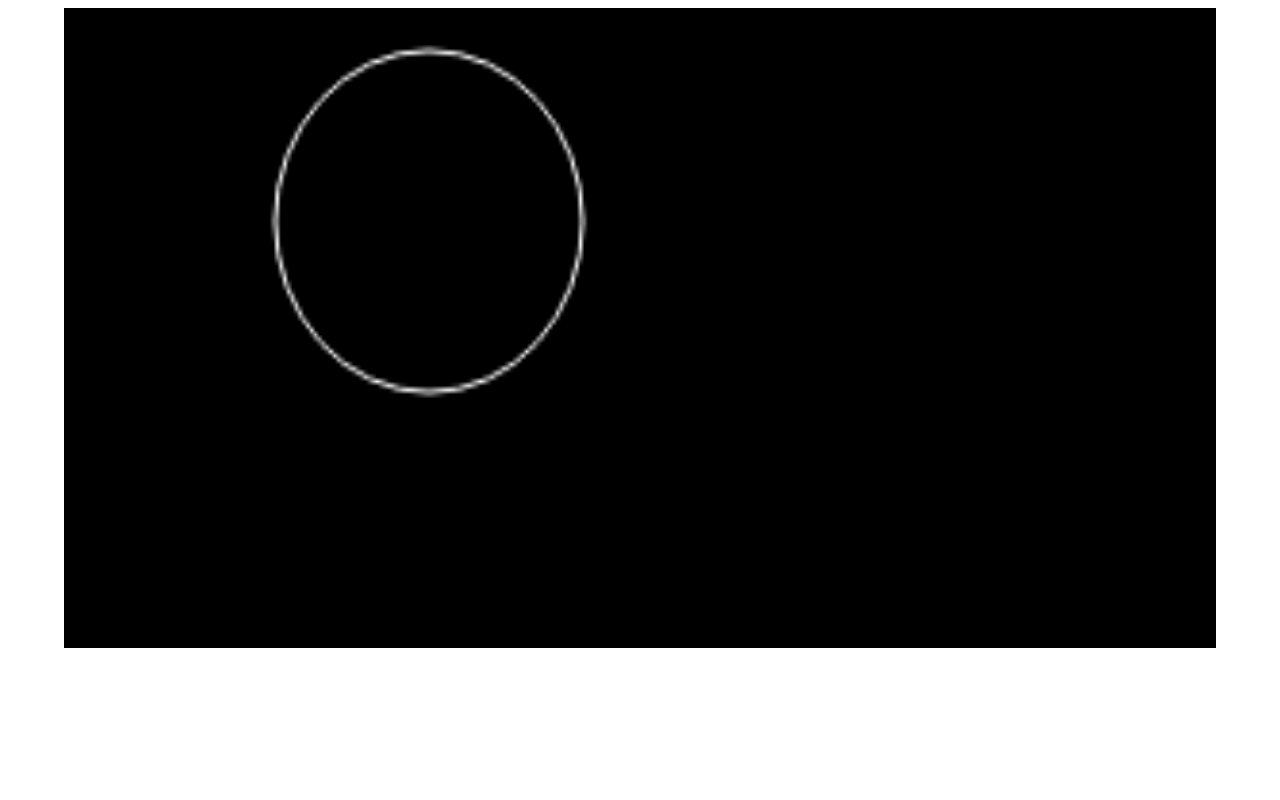
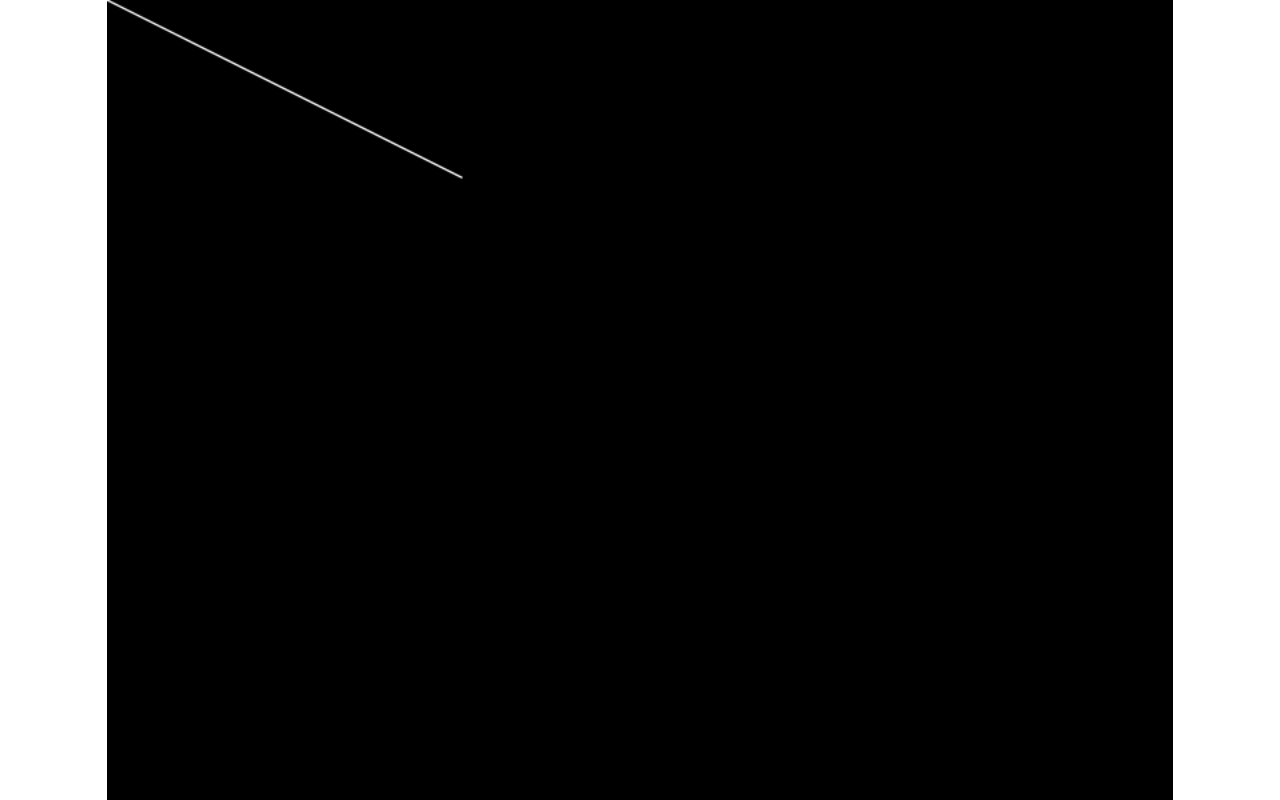
Before and after one commit to taaae/transcendence, a plain HTML site: page index.html in a window 1280 px wide. Drawn offline with Linux system fonts and the light colour scheme.

Commit message:
screen scaling

```diff
--- a/game.js
+++ b/game.js
@@ -1,13 +1,6 @@
-function getCanvas() {
-    return document.getElementById("gamecanvas");
-}
-
-function drawBall(ballX, ballY) {
-    const ballSize = 5;
-    const c = getCanvas();
-    const ctx = c.getContext("2d");
-    ctx.strokeStyle = "white";
-    ctx.beginPath();
-    ctx.arc(95, 50, 40, 0, 2 * Math.PI);
-    ctx.stroke();
-}
+const GameConfig = {
+    field: {
+        width: 800,
+        height: 600,
+    }
+};
--- a/index.html
+++ b/index.html
@@ -2,14 +2,11 @@
 <head>
     <title>Pong</title>
     <meta charset="utf-8">
-    <script src="game.js"></script>
+    <meta name="viewport" content="width=device-width, initial-scale=1">
     <link rel="stylesheet" href="style.css">
 </head>
 <body>
-    <div id="gamescreen">
-        <canvas id="gamecanvas"></canvas>
-        <script>
-            drawBall(1, 1);
-        </script>
-    </div>
+    <canvas id="canvas"></canvas>
+    <script src="game.js"></script>
+    <script src="script.js"></script>
 </body>
--- /dev/null
+++ b/script.js
@@ -0,0 +1,24 @@
+const canvas = document.getElementById('canvas');
+const ctx = canvas.getContext('2d');
+
+function drawGame() {
+    ctx.strokeStyle = 'white';
+    ctx.beginPath();
+    ctx.moveTo(0, 0);
+    ctx.lineTo(200, 100);
+    ctx.stroke();
+}
+
+function animate() {
+    canvas.width = GameConfig.field.width;
+    canvas.height = GameConfig.field.height;
+    const scaleFactor = Math.min(window.innerWidth / canvas.width, window.innerHeight / canvas.height);
+    canvas.style.width = `${GameConfig.field.width * scaleFactor}px`;
+    canvas.style.height = `${GameConfig.field.height * scaleFactor}px`;
+    canvas.style.left = `${(window.innerWidth - GameConfig.field.width * scaleFactor) / 2}px`;
+    ctx.scale(scaleFactor, scaleFactor);
+    ctx.clearRect(0, 0, canvas.width, canvas.height);
+    drawGame();
+}
+
+window.onload = setInterval(animate, 1000/30);
--- a/style.css
+++ b/style.css
@@ -1,7 +1,12 @@
-#gamecanvas {
+* {
+    box-sizing: border-box;
+}
+
+#canvas {
     position: absolute;
-    height: 80%;
-    width: 90%;
-    left: 5%;
+    top: 0;
+    left: 0;
+    height: 100%;
+    width: 100%;
     background-color: black;
 }
```
